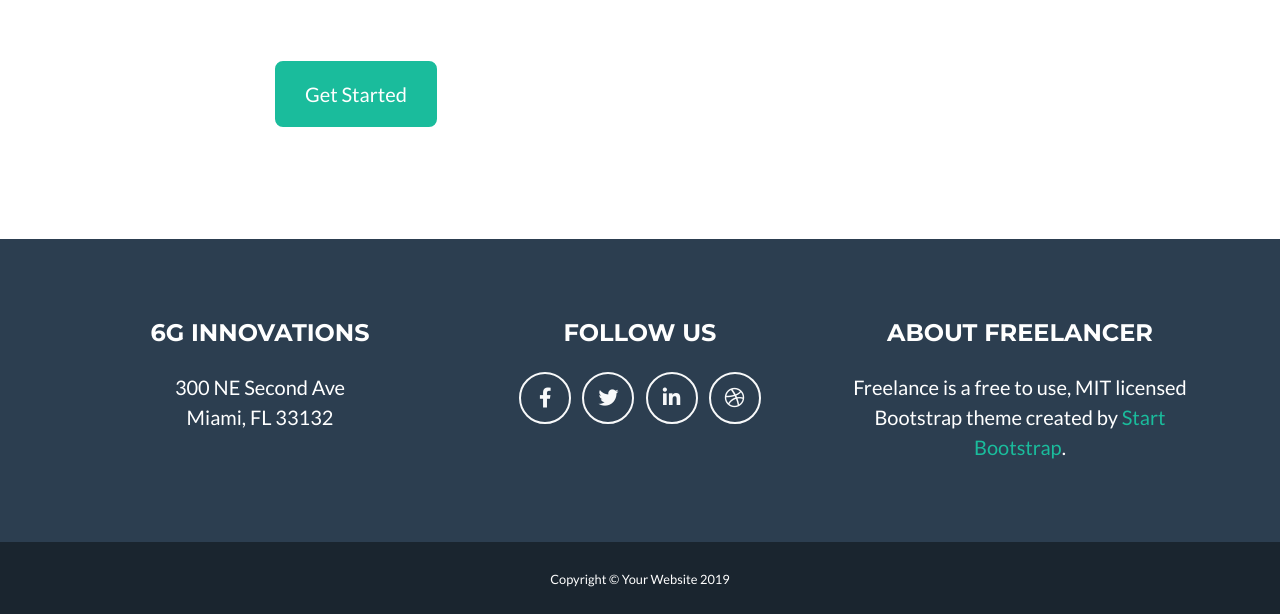
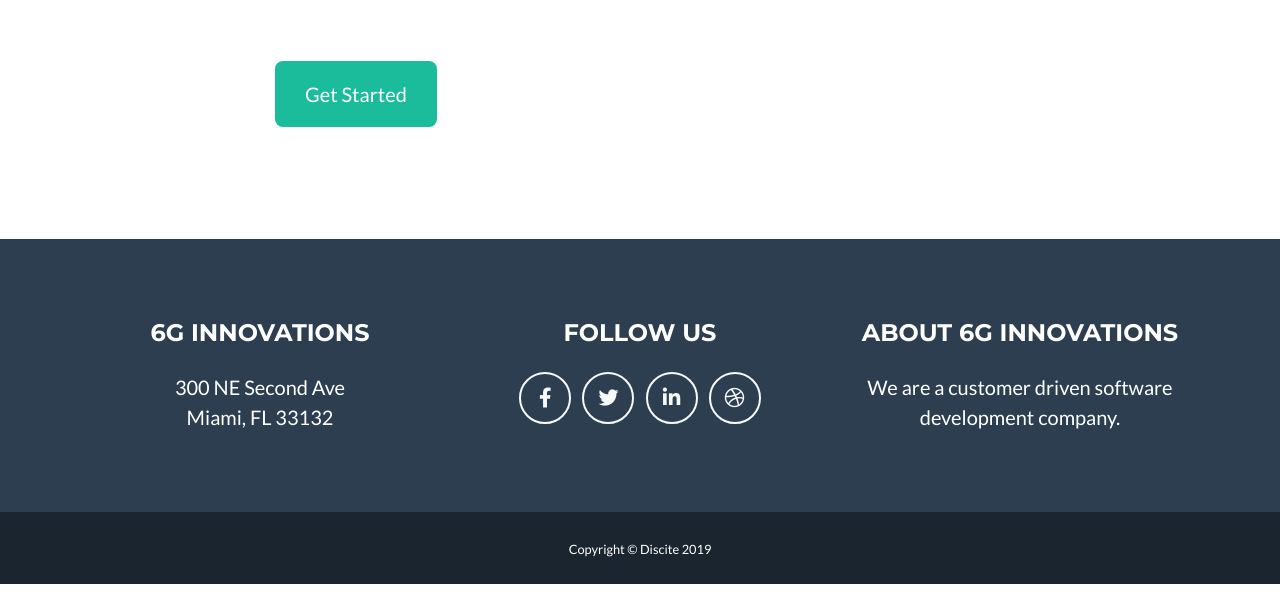
Before and after one commit to alexsaldana9/landingpage, a website with bundled scripts: page index.html in a window 1280 px wide. Shown: the part 3039-3653 px from the top of the page. After the commit the page ends 3623 px from the top, so only its background shows below. Built offline with nearby package versions, Linux system fonts and the light colour scheme.

Commit message:
footer content

```diff
--- a/index.html
+++ b/index.html
@@ -321,9 +321,8 @@
 
         <!-- Footer About Text -->
         <div class="col-lg-4">
-          <h4 class="text-uppercase mb-4">About Freelancer</h4>
-          <p class="lead mb-0">Freelance is a free to use, MIT licensed Bootstrap theme created by
-            <a href="http://startbootstrap.com">Start Bootstrap</a>.</p>
+          <h4 class="text-uppercase mb-4">About 6G Innovations</h4>
+          <p class="lead mb-0">We are a customer driven software development company.</p>
         </div>
 
       </div>
@@ -333,7 +332,7 @@
   <!-- Copyright Section -->
   <section class="copyright py-4 text-center text-white">
     <div class="container">
-      <small>Copyright &copy; Your Website 2019</small>
+      <small>Copyright &copy; Discite 2019</small>
     </div>
   </section>
 
```
